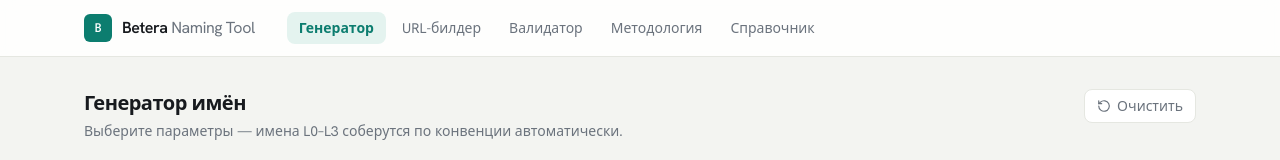
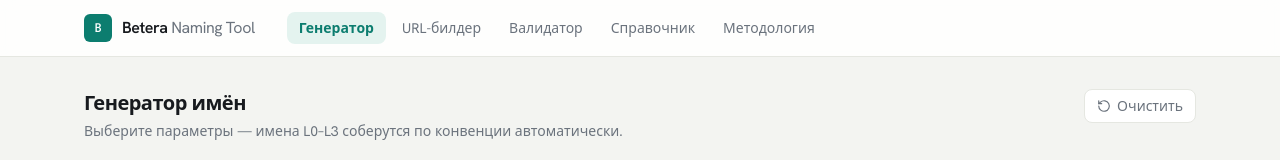
Before and after one commit to cosmiksoul/dmnt, a React (Vite) app: page / in a window 1280 px wide. Shown: the top 160 px of the page. Built offline with nearby package versions, Linux system fonts and the light colour scheme.

Commit message:
fix(reference): place nav link and route after validator

```diff
--- a/src/App.jsx
+++ b/src/App.jsx
@@ -14,8 +14,8 @@ export default function App() {
           <Route index element={<Generator />} />
           <Route path="url" element={<UrlBuilder />} />
           <Route path="validator" element={<Validator />} />
+          <Route path="reference" element={<Reference />} />
           <Route path="methodology" element={<Methodology />} />
-          <Route path="reference" element={<Reference />} />
         </Route>
       </Routes>
     </HashRouter>
--- a/src/components/Layout.jsx
+++ b/src/components/Layout.jsx
@@ -4,8 +4,8 @@ const links = [
   { to: '/', label: 'Генератор', end: true },
   { to: '/url', label: 'URL-билдер' },
   { to: '/validator', label: 'Валидатор' },
+  { to: '/reference', label: 'Справочник' },
   { to: '/methodology', label: 'Методология' },
-  { to: '/reference', label: 'Справочник' },
 ]
 
 export default function Layout() {
```
